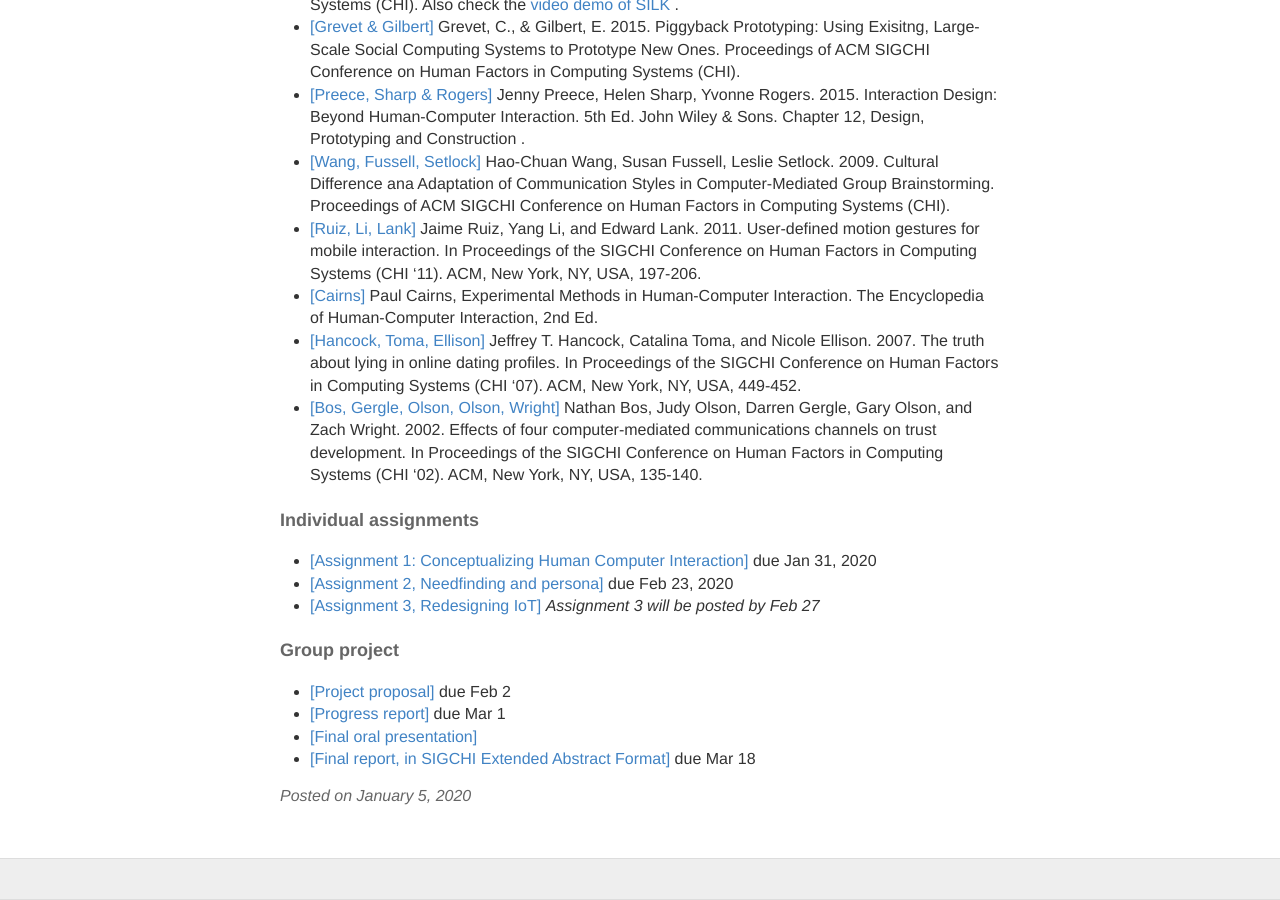
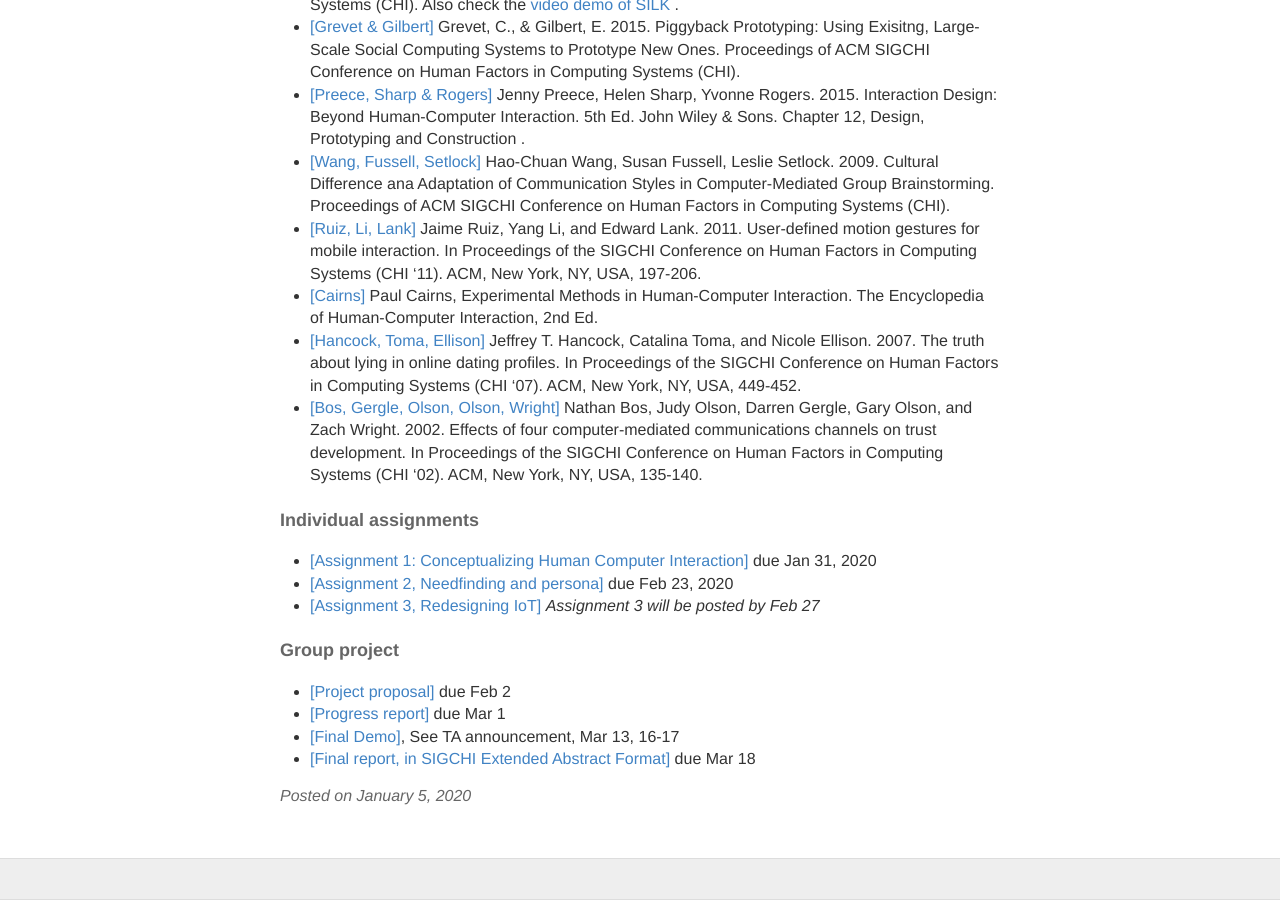
Before and after one commit to hciwang/hciwang.github.io, a Jekyll site: the page built from _posts/2020-1-5-lectures.md, in a window 1280 px wide and 900 px high, scrolled down 4425 px. Built offline with Jekyll 4.4.1, drawn with Linux system fonts in a browser that asks for light colours.

Commit message:
Update 2020-1-5-lectures.md

```diff
--- a/_posts/2020-1-5-lectures.md
+++ b/_posts/2020-1-5-lectures.md
@@ -147,5 +147,5 @@
 #### Group project
 - [[Project proposal]](https://canvas.ucdavis.edu/courses/413583/assignments/424864) due Feb 2
 - [[Progress report]](https://canvas.ucdavis.edu/courses/413583/assignments/433627) due Mar 1
-- [[Final oral presentation]]()
-- [[Final report, in SIGCHI Extended Abstract Format]]() due Mar 18
+- [[Final Demo]](), See TA announcement, Mar 13, 16-17
+- [[Final report, in SIGCHI Extended Abstract Format]](https://canvas.ucdavis.edu/courses/413583/assignments/437577) due Mar 18
```
